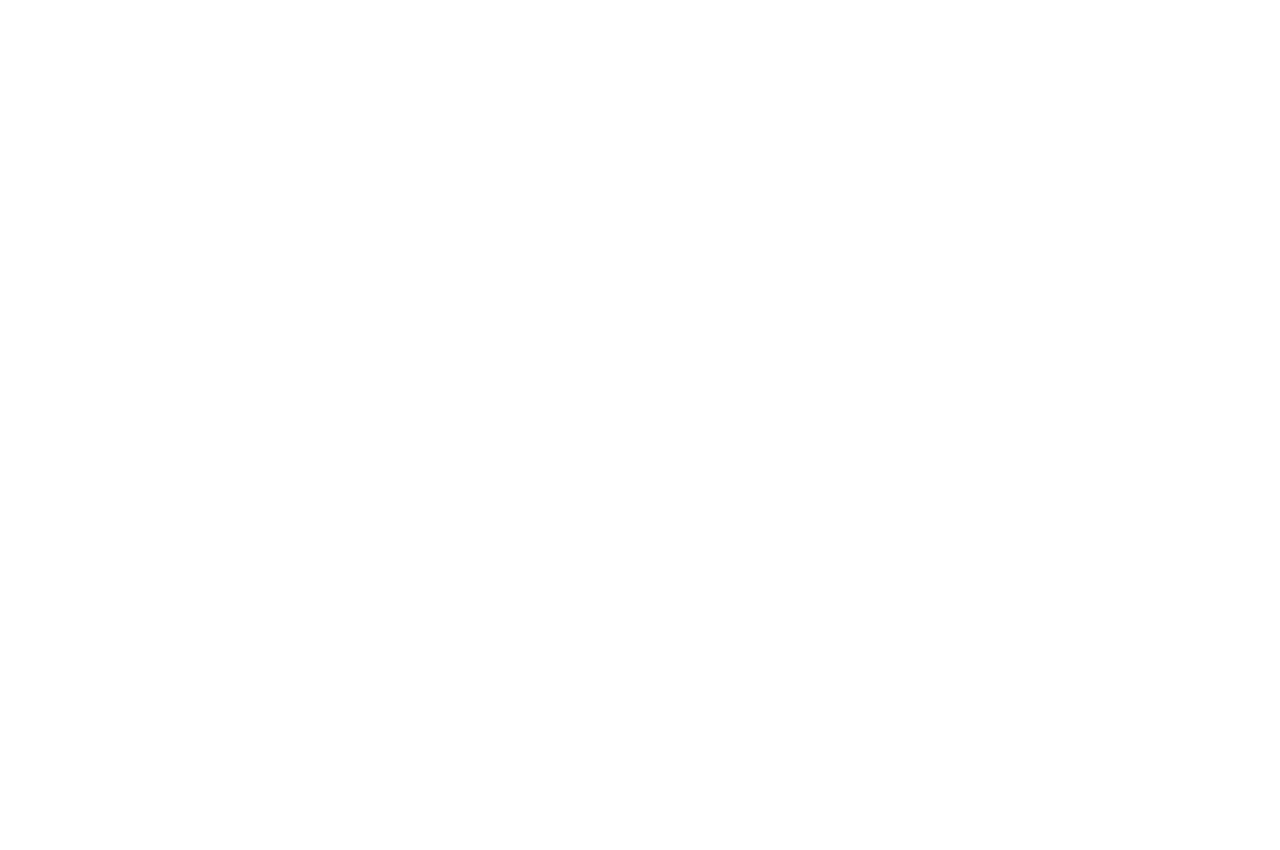
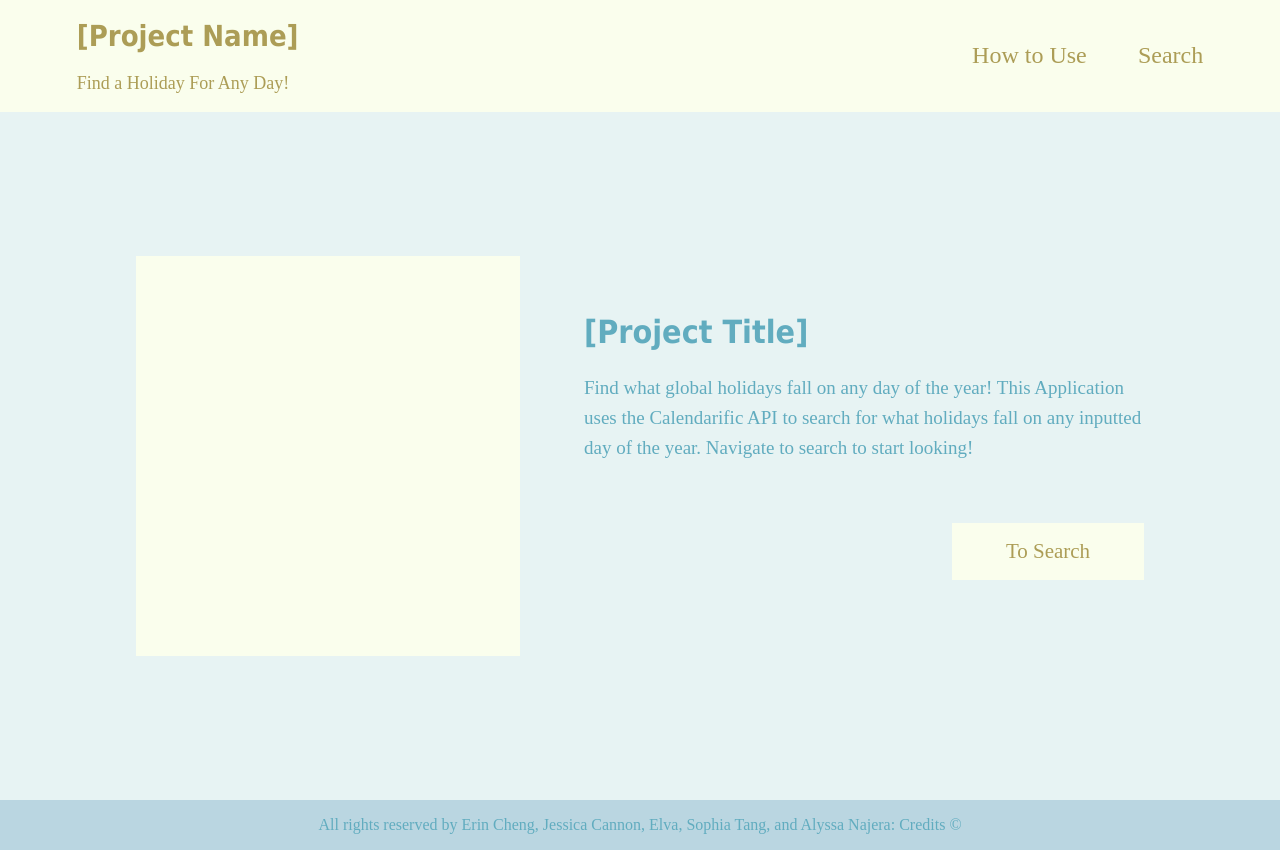
Before and after one commit to jrcann11/cs391-final-project, a Next.js app: page / in a window 1280 px wide. Before the commit the page ends 800 px from the top, so only its background shows below. Built offline with nearby package versions, Linux system fonts and the light colour scheme.

Commit message:
UI for landingpage of Website-- includes Header, Nav, and Footer components

```diff
--- /dev/null
+++ b/app/components/footer.tsx
@@ -0,0 +1,33 @@
+"use client"
+import styled from "styled-components"
+import Link from "next/link"
+
+const StyledFooter = styled.div`
+    background-color: #BAD6E1;
+    display: flex;
+    padding: 0 4vw;
+    justify-content: center;
+    align-items: center;
+`
+
+const StyledCredits = styled.p`
+    font-family: "Cascadia Code",serif;
+    color: #61ACBF;
+`
+
+const StyledLink = styled(Link)`
+    text-decoration: none;
+    color: #61ACBF;
+    &:visited {
+        color: #61ACBF;
+    }
+`
+
+export default function Footer(){
+    return(
+        <StyledFooter>
+            <StyledCredits>All rights reserved by Erin Cheng, Jessica Cannon, Elva, Sophia Tang, and Alyssa Najera: <StyledLink href="">Credits</StyledLink> &#169;</StyledCredits>
+        </StyledFooter>
+    )
+
+}
--- /dev/null
+++ b/app/components/header.tsx
@@ -0,0 +1,46 @@
+"use client"
+import styled from "styled-components"
+import Navigation from "@/app/components/navigation";
+import Link from "next/link"
+
+const StyledHeader = styled.div`
+    font-family: "Cascadia Code",serif;
+    background-color: #FAFEED;
+    display: flex;
+    padding: 0 4vw;
+    justify-content: space-between;
+`
+
+
+const StyledHeading = styled.h1`
+    font-family: Tahoma,serif;
+    font-size: calc(5px + 3vh);
+    padding: 0 2vw;
+    font-weight: bold;
+    color: #AC9D56
+`
+const StyledSubHeading = styled.p`
+    font-size: calc(10px + 1vh);
+    padding: 0 2vw;
+    font-weight: 400;
+    color: #AC9D56
+`
+
+const StyledLink = styled(Link)`
+    text-decoration: none;
+`
+
+export default function Header(){
+    return(
+        <StyledHeader>
+            <StyledLink href="/">
+            <header>
+                <StyledHeading>[Project Name]</StyledHeading>
+                <StyledSubHeading>Find a Holiday For Any Day!</StyledSubHeading>
+            </header>
+            </StyledLink>
+            <Navigation/>
+        </StyledHeader>
+    )
+
+}
--- /dev/null
+++ b/app/components/navigation.tsx
@@ -0,0 +1,37 @@
+"use client"
+import styled from "styled-components"
+import Link from "next/link"
+
+const StyledNav = styled.nav`
+    display: flex;
+    align-items: center;
+`
+
+const StyledList = styled.ul`
+    display: flex;
+    list-style: none;
+`
+const StyledLink = styled(Link)`
+    font-family: "Cascadia Code",serif;
+    padding: 0 2vw;
+    text-decoration: none;
+    font-size: calc(8px + 2vh);
+    color: #AC9D56;
+    &:visited {
+        color: #AC9D56;
+    }
+`
+
+export default function Navigation() {
+    return(
+        <StyledNav>
+            <StyledList>
+                <li><StyledLink href={'/'}>How to Use</StyledLink></li>
+                <li><StyledLink href={'/search'}>Search</StyledLink></li>
+            </StyledList>
+        </StyledNav>
+
+
+    )
+
+}
--- /dev/null
+++ b/app/components/searchButton.tsx
@@ -0,0 +1,30 @@
+"use client"
+import styled from "styled-components";
+import Link from "next/link";
+
+const StyledLink = styled(Link)`
+    font-family: "Cascadia Code",serif;
+    text-decoration: none;
+    color: #AC9D56;
+    font-size: calc(5px + 2vh);
+`
+
+const ButtonDiv = styled.div`
+    background-color: #FAFEED;
+    padding: 2vh;
+    width: 20vh;
+    text-align: center;
+    margin: 5vh 0;
+`
+
+export default function SearchButton(){
+    return(
+        <ButtonDiv>
+            <StyledLink href="/search">
+                To Search
+            </StyledLink>
+        </ButtonDiv>
+
+
+    );
+}
--- a/app/layout.tsx
+++ b/app/layout.tsx
@@ -1,11 +1,15 @@
 import React from "react";
+import Header from "./components/header";
+import Footer from "./components/footer";
 
 export default function RootLayout({children,}:
     Readonly<{children: React.ReactNode;}>) {
   return (
     <html lang="en">
-      <body>
-        {children}
+      <body style={{margin: 0}}>
+      <Header/>
+        <main>{children}</main>
+        <Footer/>
       </body>
     </html>
   );
--- a/app/page.tsx
+++ b/app/page.tsx
@@ -1,6 +1,68 @@
+// Landing Page for application
+
+"use client"
+import styled from "styled-components";
+import SearchButton from "@/app/components/searchButton";
+
+const StyledMain = styled.div`
+    height: 86vh;
+    background-color: #E7F3F3;
+`
+const MainContainer = styled.div`
+    height: 100%;
+    display: flex;
+    justify-content: center;
+    align-items: center;
+    gap: 5vw;
+`
+const ImgDiv = styled.div`
+    width: 30vw;
+`
+const ImgFiller = styled.div`
+    background-color: #FAFEED;
+    height: 50vh;
+    width: 30vw
+`
+
+const TextDiv = styled.div`
+    width: 70vh;
+    color: #61ACBF;
+    gap: 1vh;
+    align-items: center;
+`
+
+const StyledH1 = styled.h1`
+    font-family: Tahoma ,serif;
+
+`
+
+const StyledDescription = styled.p`
+    font-family: "Cascadia Code",serif;
+    line-height: 1.6;
+    font-size: calc(3px + 2vh);
+
+`
+const SearchButtonDiv = styled.div`
+    width : 100%;
+    display: flex;
+    justify-content: flex-end;
+`
+
 export default function Home(){
   return(
-      <>
-      </>
+      <StyledMain>
+          <MainContainer>
+              <ImgDiv>
+                  <ImgFiller/>
+              </ImgDiv>
+              <TextDiv>
+                  <StyledH1>[Project Title]</StyledH1>
+                  <StyledDescription>Find what global holidays fall on any day of the year! This Application uses the Calendarific API to search for what holidays fall on any inputted day of the year. Navigate to search to start looking!</StyledDescription>
+                  <SearchButtonDiv>
+                      <SearchButton/>
+                  </SearchButtonDiv>
+              </TextDiv>
+          </MainContainer>
+      </StyledMain>
   );
 }
```
Also changed, not shown: app/search/page.tsx (added, +15 -0 lines), package.json (+7 -5 lines), 1 other file (tests, documents, lock files or other folders).
